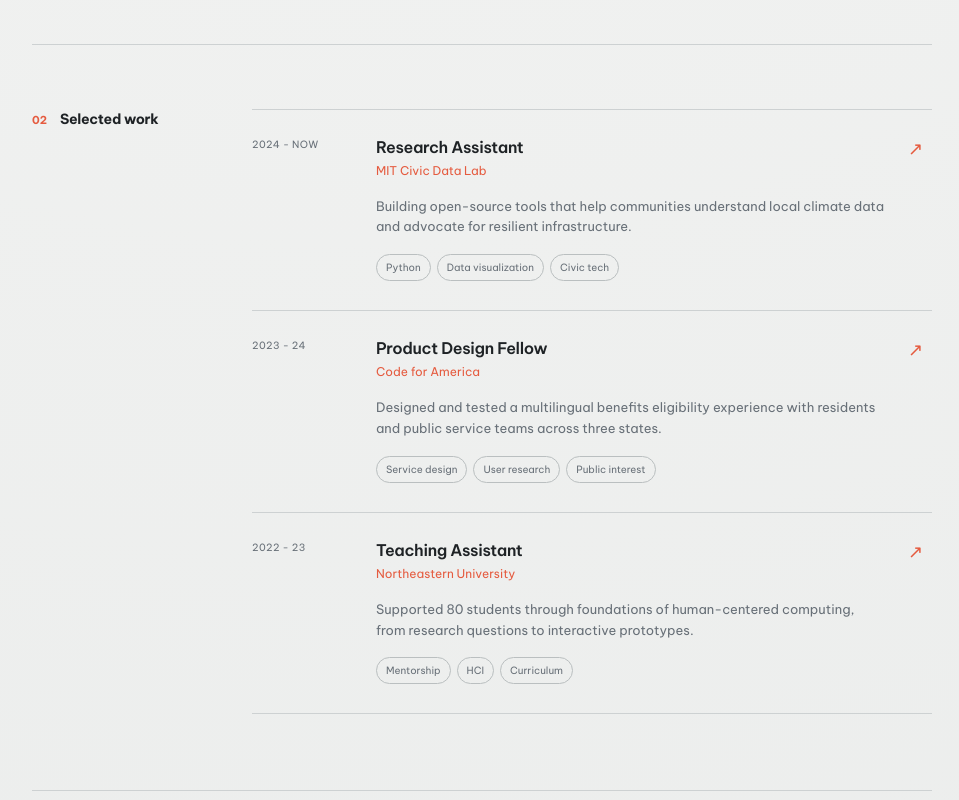
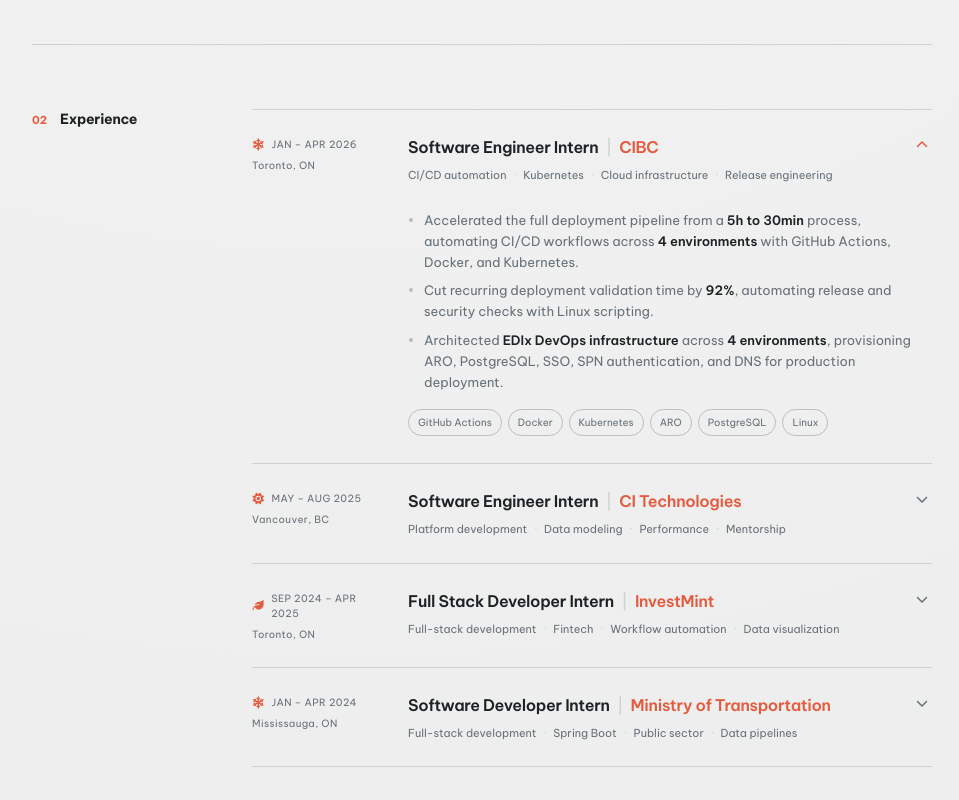
Before and after one commit to sooyeunleanne/sooyeunleanne.github.io, a Next.js app in the folder app/: page / in a window 1280 px wide. Shown: the part 1340-2140 px from the top of the page, without its empty margins (290-1249 px from the left). Built offline with nearby package versions, Linux system fonts and the light colour scheme.

Commit message:
design: update work experiences

```diff
--- /dev/null
+++ b/app/app/components/ExperienceItem.tsx
@@ -0,0 +1,87 @@
+"use client";
+
+import { useId, useState } from "react";
+import { FontAwesomeIcon } from "@fortawesome/react-fontawesome";
+import { faChevronDown } from "@fortawesome/free-solid-svg-icons";
+import type { IconDefinition } from "@fortawesome/fontawesome-svg-core";
+import { RichText } from "./RichText";
+
+export function ExperienceItem({
+  term,
+  seasonIcon,
+  title,
+  org,
+  location,
+  summary,
+  bullets,
+  tags,
+  defaultOpen = false,
+}: {
+  term: string;
+  seasonIcon: IconDefinition;
+  title: string;
+  org: string;
+  location: string;
+  summary: string[];
+  bullets: string[];
+  tags: string[];
+  defaultOpen?: boolean;
+}) {
+  const [open, setOpen] = useState(defaultOpen);
+  const panelId = useId();
+
+  return (
+    <article className="exp-item">
+      <button
+        type="button"
+        className="exp-header"
+        aria-expanded={open}
+        aria-controls={panelId}
+        onClick={() => setOpen((value) => !value)}
+      >
+        <span className="item-meta">
+          <span className="item-year">
+            <FontAwesomeIcon icon={seasonIcon} aria-hidden="true" />
+            {term}
+          </span>
+          <span className="item-location">{location}</span>
+        </span>
+        <span className="exp-headline">
+          <span className="exp-title">
+            {title} <span className="exp-divider" aria-hidden="true">|</span> <span className="exp-org">{org}</span>
+          </span>
+          <span className="exp-summary">
+            {summary.map((keyword) => (
+              <span key={keyword}>{keyword}</span>
+            ))}
+          </span>
+        </span>
+        <FontAwesomeIcon className="exp-chevron" icon={faChevronDown} aria-hidden="true" />
+      </button>
+
+      <div
+        className="exp-panel"
+        id={panelId}
+        data-open={open}
+        role="region"
+        aria-label={`${title} at ${org}`}
+        inert={!open}
+      >
+        <div>
+          <ul className="item-bullets">
+            {bullets.map((bullet) => (
+              <li key={bullet}>
+                <RichText>{bullet}</RichText>
+              </li>
+            ))}
+          </ul>
+          <div className="tag-list">
+            {tags.map((tag) => (
+              <span key={tag}>{tag}</span>
+            ))}
+          </div>
+        </div>
+      </div>
+    </article>
+  );
+}
--- /dev/null
+++ b/app/app/components/RichText.tsx
@@ -0,0 +1,16 @@
+import { Fragment } from "react";
+
+/** Renders **bold** spans in copy without reaching for dangerouslySetInnerHTML. */
+export function RichText({ children }: { children: string }) {
+  return (
+    <>
+      {children.split(/\*\*(.+?)\*\*/g).map((part, index) =>
+        index % 2 === 1 ? (
+          <strong key={index}>{part}</strong>
+        ) : (
+          <Fragment key={index}>{part}</Fragment>
+        )
+      )}
+    </>
+  );
+}
--- a/app/app/components/sections/Work.tsx
+++ b/app/app/components/sections/Work.tsx
@@ -1,28 +1,28 @@
 import { work } from "../../data";
+import { seasonIcons } from "../../icons";
+import { ExperienceItem } from "../ExperienceItem";
 
 export function Work() {
   return (
     <section className="section content-grid" id="work">
       <div className="section-heading">
         <span className="section-number">02</span>
-        <h2>Selected work</h2>
+        <h2>Experience</h2>
       </div>
       <div className="work-list">
-        {work.map((item) => (
-          <article className="work-item" key={`${item.org}-${item.title}`}>
-            <p className="item-year">{item.year}</p>
-            <div>
-              <h3>{item.title}</h3>
-              <p className="item-org">{item.org}</p>
-              <p className="item-description">{item.description}</p>
-              <div className="tag-list">
-                {item.tags.map((tag) => (
-                  <span key={tag}>{tag}</span>
-                ))}
-              </div>
-            </div>
-            <span className="item-arrow" aria-hidden="true">↗</span>
-          </article>
+        {work.map((item, index) => (
+          <ExperienceItem
+            key={`${item.org}-${item.title}`}
+            term={item.term}
+            seasonIcon={seasonIcons[item.season]}
+            title={item.title}
+            org={item.org}
+            location={item.location}
+            summary={item.summary}
+            bullets={item.bullets}
+            tags={item.tags}
+            defaultOpen={index === 0}
+          />
         ))}
       </div>
     </section>
--- a/app/app/data.ts
+++ b/app/app/data.ts
@@ -1,4 +1,4 @@
-import type { SkillIcon } from "./icons";
+import type { Season, SkillIcon } from "./icons";
 
 export const profile = {
   name: "Minh Anh Nguyen",
@@ -76,27 +76,72 @@ export const skills: { group: string; items: { name: string; icon: SkillIcon }[]
   },
 ];
 
-export const work = [
+/** Bullet copy supports **bold** spans, rendered by the RichText component. */
+export const work: {
+  term: string;
+  season: Season;
+  title: string;
+  org: string;
+  location: string;
+  summary: string[];
+  bullets: string[];
+  tags: string[];
+}[] = [
   {
-    year: "2024 - now",
-    title: "Research Assistant",
-    org: "MIT Civic Data Lab",
-    description: "Building open-source tools that help communities understand local climate data and advocate for resilient infrastructure.",
-    tags: ["Python", "Data visualization", "Civic tech"],
+    term: "Jan – Apr 2026",
+    season: "winter",
+    title: "Software Engineer Intern",
+    org: "CIBC",
+    location: "Toronto, ON",
+    summary: ["CI/CD automation", "Kubernetes", "Cloud infrastructure", "Release engineering"],
+    bullets: [
+      "Accelerated the full deployment pipeline from a **5h to 30min** process, automating CI/CD workflows across **4 environments** with GitHub Actions, Docker, and Kubernetes.",
+      "Cut recurring deployment validation time by **92%**, automating release and security checks with Linux scripting.",
+      "Architected **EDIx DevOps infrastructure** across **4 environments**, provisioning ARO, PostgreSQL, SSO, SPN authentication, and DNS for production deployment.",
+    ],
+    tags: ["GitHub Actions", "Docker", "Kubernetes", "ARO", "PostgreSQL", "Linux"],
   },
   {
-    year: "2023 - 24",
-    title: "Product Design Fellow",
-    org: "Code for America",
-    description: "Designed and tested a multilingual benefits eligibility experience with residents and public service teams across three states.",
-    tags: ["Service design", "User research", "Public interest"],
+    term: "May – Aug 2025",
+    season: "summer",
+    title: "Software Engineer Intern",
+    org: "CI Technologies",
+    location: "Vancouver, BC",
+    summary: ["Platform development", "Data modeling", "Performance", "Mentorship"],
+    bullets: [
+      "Cut template setup time from **2h to 10min**, independently shipping a marketplace platform across **4 enterprise applications** in 2 months.",
+      "Unified **5 heterogeneous template schemas** into a reusable data model, enabling cross-application sharing and reducing maintenance overhead.",
+      "Reduced dashboard load time by **65%** by replacing **10K+ record queries** with 50-record pagination and caching.",
+      "Mentored **2 developers** in debugging, Git, and system design, codifying workflows into **reusable onboarding guides** for future co-ops.",
+    ],
+    tags: ["Schema design", "Caching", "Pagination", "Mentorship"],
   },
   {
-    year: "2022 - 23",
-    title: "Teaching Assistant",
-    org: "Northeastern University",
-    description: "Supported 80 students through foundations of human-centered computing, from research questions to interactive prototypes.",
-    tags: ["Mentorship", "HCI", "Curriculum"],
+    term: "Sep 2024 – Apr 2025",
+    season: "fall",
+    title: "Full Stack Developer Intern",
+    org: "InvestMint",
+    location: "Toronto, ON",
+    summary: ["Full-stack development", "Fintech", "Workflow automation", "Data visualization"],
+    bullets: [
+      "Expedited client onboarding from **3 days to 5min**, replacing CEO-mediated emails and manual Python execution with a **self-service workflow**.",
+      "Integrated InvestMint's **Python ETF recommendation engine** into a real-time portfolio dashboard for **$10K+ investment decisions**.",
+      "Built a **cash liquidity calculator** that transformed imported Excel cash-flow data into real-time asset, liability, and liquidity analysis.",
+    ],
+    tags: ["Python", "Fintech", "Real-time dashboards", "Full stack"],
+  },
+  {
+    term: "Jan – Apr 2024",
+    season: "winter",
+    title: "Software Developer Intern",
+    org: "Ministry of Transportation",
+    location: "Mississauga, ON",
+    summary: ["Full-stack development", "Spring Boot", "Public sector", "Data pipelines"],
+    bullets: [
+      "Full-stack engineered **2 portal applications** for Ontario's new towing legislation, spanning frontend and backend development through launch.",
+      "Optimized **Spring Boot data pipelines by 25%** with state management, validation, and real-time alerting to process **3K+ complaint filings** into structured PDF outputs.",
+    ],
+    tags: ["Angular", "TypeScript", "Spring Boot", "Node.js", "Oracle"],
   },
 ];
 
--- a/app/app/globals.css
+++ b/app/app/globals.css
@@ -78,11 +78,51 @@ a:focus-visible { outline: 2px solid var(--accent); outline-offset: 4px; }
 .section-number { color: var(--accent); font-size: 11px; font-weight: 700; }
 
 .work-list, .post-list, .recognition-list, .activity-list { border-top: 1px solid var(--line); }
-.work-item { display: grid; grid-template-columns: 100px 1fr 24px; gap: 24px; padding: 25px 0 29px; border-bottom: 1px solid var(--line); }
+.work-item { display: grid; grid-template-columns: 132px 1fr 24px; gap: 24px; padding: 25px 0 29px; border-bottom: 1px solid var(--line); }
 .item-year, .post-date, .activity-meta, .recognition > span { margin: 2px 0 0; color: var(--muted); font-size: 10px; letter-spacing: .04em; text-transform: uppercase; }
+.item-meta { display: block; }
+.item-year { display: flex; align-items: center; gap: 7px; }
+.item-year svg { height: 11px; color: var(--accent); }
+.item-location { display: block; margin: 6px 0 0; color: var(--muted); font-size: 10px; letter-spacing: .04em; }
 .work-item h3, .activity h3, .post h3, .recognition h3 { margin: 0; font-size: 16px; font-weight: 600; letter-spacing: -.02em; }
 .item-org { margin: 3px 0 16px; color: var(--accent); font-size: 12px; }
 .item-description { max-width: 530px; margin: 0 0 17px; color: var(--muted); font-size: 13px; line-height: 1.6; }
+.exp-item { border-bottom: 1px solid var(--line); }
+.exp-header {
+  display: grid;
+  grid-template-columns: 132px 1fr 24px;
+  align-items: start;
+  gap: 24px;
+  width: 100%;
+  padding: 25px 0;
+  border: 0;
+  background: none;
+  color: inherit;
+  font: inherit;
+  text-align: left;
+  cursor: pointer;
+}
+.exp-header:focus-visible { outline: 2px solid var(--accent); outline-offset: 4px; }
+.exp-headline { display: block; }
+.exp-title { display: block; font-size: 16px; font-weight: 600; letter-spacing: -.02em; }
+.exp-divider { margin: 0 4px; color: var(--line); font-weight: 400; }
+.exp-org { color: var(--accent); }
+.exp-summary { display: flex; flex-wrap: wrap; gap: 7px; margin-top: 8px; color: var(--muted); font-size: 11px; }
+.exp-summary span:not(:last-child)::after { content: "·"; margin-left: 7px; color: var(--line); }
+.exp-chevron { height: 12px; margin-top: 4px; justify-self: end; color: var(--muted); transition: transform .25s ease, color .2s ease; }
+.exp-header:hover .exp-chevron { color: var(--accent); }
+.exp-header[aria-expanded="true"] .exp-chevron { transform: rotate(180deg); color: var(--accent); }
+.exp-panel { display: grid; grid-template-rows: 0fr; transition: grid-template-rows .3s ease; }
+.exp-panel[data-open="true"] { grid-template-rows: 1fr; }
+.exp-panel > div { overflow: hidden; padding-left: 156px; }
+.exp-panel .item-bullets { margin-top: 2px; }
+.exp-panel .tag-list { padding-bottom: 27px; }
+
+.item-bullets { max-width: 560px; margin: 0 0 17px; padding: 0; list-style: none; color: var(--muted); font-size: 13px; line-height: 1.6; }
+.item-bullets li { position: relative; margin-bottom: 8px; padding-left: 16px; }
+.item-bullets li:last-child { margin-bottom: 0; }
+.item-bullets li::before { content: ""; position: absolute; left: 1px; top: 8px; width: 4px; height: 4px; border-radius: 50%; background: #b6bbbc; }
+.item-bullets strong { color: var(--ink); font-weight: 600; }
 .tag-list { display: flex; flex-wrap: wrap; gap: 6px; }
 .tag-list span { border: 1px solid #babfc0; border-radius: 20px; padding: 5px 9px; color: var(--muted); font-size: 10px; }
 .item-arrow { color: var(--accent); font-size: 18px; transition: transform .2s ease; }
@@ -154,8 +194,13 @@ a:focus-visible { outline: 2px solid var(--accent); outline-offset: 4px; }
   .section { display: block; padding: 46px 0 54px; }
   .section-heading { margin-bottom: 26px; }
   .work-item { grid-template-columns: 1fr 20px; gap: 14px; }
-  .item-year { grid-column: 1 / -1; margin-bottom: -5px; }
+  .item-meta, .work-item > .item-year { grid-column: 1 / -1; margin-bottom: -5px; }
+  .item-meta { display: flex; align-items: baseline; gap: 12px; }
+  .item-location { margin: 0; }
   .item-arrow { grid-column: 2; grid-row: 2; }
+  .exp-header { grid-template-columns: 1fr 20px; gap: 12px; }
+  .exp-header .item-meta { grid-column: 1 / -1; }
+  .exp-panel > div { padding-left: 0; }
   .skills-grid { gap: 26px; }
   .post { display: block; }
   .post-category { margin-top: 16px; }
--- a/app/app/icons.ts
+++ b/app/app/icons.ts
@@ -29,7 +29,10 @@ import {
   faPaperPlane,
   faRotate,
   faRoute,
+  faSeedling,
   faServer,
+  faSnowflake,
+  faSun,
   faTerminal,
   faWandMagicSparkles,
   faWind,
@@ -76,3 +79,13 @@ export const skillIcons = {
 } satisfies Record<string, IconDefinition>;
 
 export type SkillIcon = keyof typeof skillIcons;
+
+/** Co-op terms are labelled by the season they start in. */
+export const seasonIcons = {
+  winter: faSnowflake,
+  spring: faSeedling,
+  summer: faSun,
+  fall: faLeaf,
+} satisfies Record<string, IconDefinition>;
+
+export type Season = keyof typeof seasonIcons;
```
